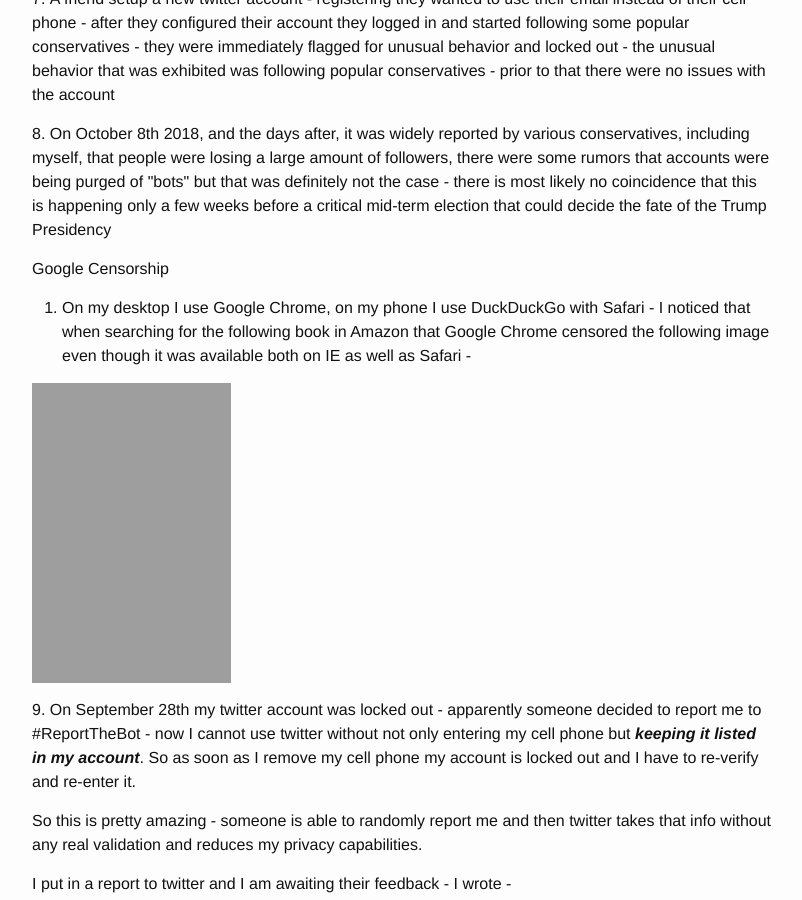
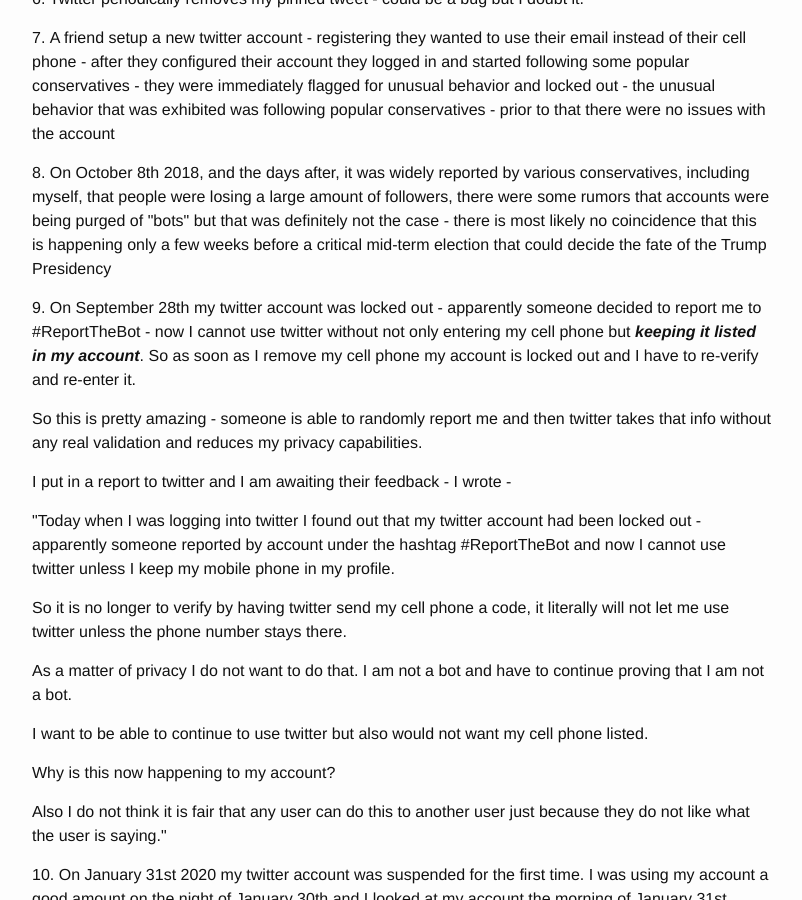
Before and after one commit to newyorkconservative/newyorkconservative.github.io, a Jekyll site: the page built from _posts/2018-08-25-twitter-censorship-and-privacy-concerns.md, in a window 1280 px wide and 900 px high, scrolled down 1328 px. Shown: the whole window, without its empty margins (238-1040 px from the left). Built offline with Jekyll 4.4.1, drawn with Linux system fonts in a browser that asks for light colours; some of the changed text lies outside the part shown.

Commit message:
Syncing _posts/2018-08-25-twitter-censorship-and-privacy-concerns.md from WordPress at https://www.newyorkconservative.com (#MAGA - America First, History, Experience, Declaration of Independence, Constitution, Bill of Rights,Common Sense, Jobs, Security, Strong Borders and Law Enforcement) - wpghs

```diff
--- a/_posts/2018-08-25-twitter-censorship-and-privacy-concerns.md
+++ b/_posts/2018-08-25-twitter-censorship-and-privacy-concerns.md
@@ -11,9 +11,9 @@ permalink: >
 published: true
 post_date: 2018-08-25 00:17:23
 ---
-<p><a href="https://www.newyorkconservative.com/wp-content/uploads/2018/08/censored-content-google-facebook-twitter-400x205.jpg"><img class="alignnone wp-image-4739" src="https://www.newyorkconservative.com/wp-content/uploads/2018/08/censored-content-google-facebook-twitter-400x205-300x154.jpg" alt="" width="300" height="154"></a></p>
-<p><a href="https://www.newyorkconservative.com/wp-content/uploads/2018/06/WUT.png"><img class="alignnone wp-image-4681" src="https://www.newyorkconservative.com/wp-content/uploads/2018/06/WUT-169x300.png" alt="" width="178" height="316"></a></p>
-<p></p>
+<p><a href="https://www.newyorkconservative.com/wp-content/uploads/2018/08/censored-content-google-facebook-twitter-400x205.jpg"><img class="alignnone wp-image-4739" src="https://www.newyorkconservative.com/wp-content/uploads/2018/08/censored-content-google-facebook-twitter-400x205-300x154.jpg" alt="" width="300" height="154" /></a></p>
+<p><a href="https://www.newyorkconservative.com/wp-content/uploads/2018/06/WUT.png"><img class="alignnone wp-image-4681" src="https://www.newyorkconservative.com/wp-content/uploads/2018/06/WUT-169x300.png" alt="" width="178" height="316" /></a></p>
+<p> </p>
 <p>Here is a list of things that i have experienced on twitter - who knows what other things are being done that I have not experienced but are happening -</p>
 <p>1. Twitter automatically unfollowed conservatives that I was following, it most likely did the same to those who were following me</p>
 <p>2. Twitter limited some of my account features, see the picture above, because of the following tweet -</p>
@@ -23,13 +23,8 @@ post_date: 2018-08-25 00:17:23
 <p>4. Twitter automatically set my cell phone in my account settings even though I deliberately deleted it out - this is a massive privacy violation because accounts get hacked from time to time and our cell phone # is almost as valuable as our social security number.</p>
 <p>5. There were other privacy settings that were tweaked in my iPhone even though I know as a matter of fact I had set them to the most private settings. So now I periodically check my privacy settings.</p>
 <p>6. Twitter periodically removes my pinned tweet - could be a bug but I doubt it.</p>
-<p>7.&nbsp;A friend setup a new twitter account - registering they wanted to use their email instead of their cell phone - after they configured their account they logged in and started following some popular conservatives - they were immediately flagged for unusual behavior and locked out - the unusual behavior that was exhibited was following popular conservatives - prior to that there were no issues with the account</p>
+<p>7. A friend setup a new twitter account - registering they wanted to use their email instead of their cell phone - after they configured their account they logged in and started following some popular conservatives - they were immediately flagged for unusual behavior and locked out - the unusual behavior that was exhibited was following popular conservatives - prior to that there were no issues with the account</p>
 <p>8. On October 8th 2018, and the days after, it was widely reported by various conservatives, including myself, that people were losing a large amount of followers, there were some rumors that accounts were being purged of "bots" but that was definitely not the case - there is most likely no coincidence that this is happening only a few weeks before a critical mid-term election that could decide the fate of the Trump Presidency</p>
-<p>Google Censorship</p>
-<ol>
-<li>On my desktop I use Google Chrome, on my phone I use DuckDuckGo with Safari - I noticed that when searching for the following book&nbsp;in Amazon that Google Chrome censored the following image even though it was available both on IE as well as Safari -</li>
-</ol>
-<p><a href="https://www.newyorkconservative.com/wp-content/uploads/2018/08/410ZeTXBCgL__SY346_.jpg"><img class="alignnone size-medium wp-image-4741" src="https://www.newyorkconservative.com/wp-content/uploads/2018/08/410ZeTXBCgL__SY346_-199x300.jpg" alt="" width="199" height="300"></a></p>
 <p>9. On September 28th my twitter account was locked out - apparently someone decided to report me to #ReportTheBot - now I cannot use twitter without not only entering my cell phone but <em><strong>keeping it listed in my account</strong></em>. So as soon as I remove my cell phone my account is locked out and I have to re-verify and re-enter it.</p>
 <p>So this is pretty amazing - someone is able to randomly report me and then twitter takes that info without any real validation and reduces my privacy capabilities.</p>
 <p>I put in a report to twitter and I am awaiting their feedback - I wrote -</p>
@@ -42,7 +37,7 @@ post_date: 2018-08-25 00:17:23
 <p>10. On January 31st 2020 my twitter account was suspended for the first time. I was using my account a good amount on the night of January 30th and I looked at my account the morning of January 31st.</p>
 <p>When I checked my account around noon on January 31st I saw that I had no followers and was not following anyone.</p>
 <p>I tried to retweet something and saw the following message -</p>
-<p><a href="https://www.newyorkconservative.com/wp-content/uploads/2018/08/IMG_0157.png"><img class="size-medium wp-image-4841 aligncenter" src="https://www.newyorkconservative.com/wp-content/uploads/2018/08/IMG_0157-169x300.png" alt="" width="169" height="300"></a></p>
+<p><a href="https://www.newyorkconservative.com/wp-content/uploads/2018/08/IMG_0157.png"><img class="size-medium wp-image-4841 aligncenter" src="https://www.newyorkconservative.com/wp-content/uploads/2018/08/IMG_0157-169x300.png" alt="" width="169" height="300" /></a></p>
 <p>On a major news day my account was suspended and for no reason. I received no warnings.</p>
 <p>I sent an email to twitter and they are looking into the situation.</p>
 <p>I have to add that for any of the above mentioned times that my account was locked out there was never a reason. Which is strange because if there was some tweet in particular or some behavior that I was engaging in I would think the company would let me know so that I do not repeat it. But all they do is send a link with their terms and conditions.</p>
@@ -52,5 +47,17 @@ post_date: 2018-08-25 00:17:23
 <p>I will update this thread when I hear more....</p>
 
 <!-- wp:paragraph -->
+<p>Google Censorship</p>
+<!-- /wp:paragraph -->
+
+<!-- wp:list {"ordered":true} -->
+<ol><li>On my desktop I use Google Chrome, on my phone I use DuckDuckGo with Safari - I noticed that when searching for the following book&nbsp;in Amazon that Google Chrome censored the following image even though it was available both on IE as well as Safari -</li></ol>
+<!-- /wp:list -->
+
+<!-- wp:image {"id":4741,"linkDestination":"custom"} -->
+<figure class="wp-block-image"><a href="https://www.newyorkconservative.com/wp-content/uploads/2018/08/410ZeTXBCgL__SY346_.jpg"><img src="https://www.newyorkconservative.com/wp-content/uploads/2018/08/410ZeTXBCgL__SY346_-199x300.jpg" alt="" class="wp-image-4741"/></a></figure>
+<!-- /wp:image -->
+
+<!-- wp:paragraph -->
 <p></p>
 <!-- /wp:paragraph -->
```
